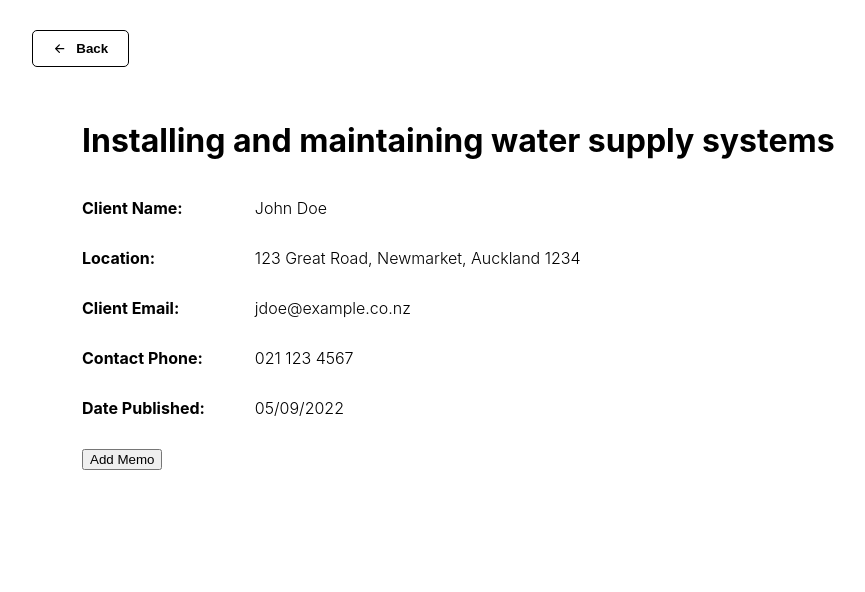
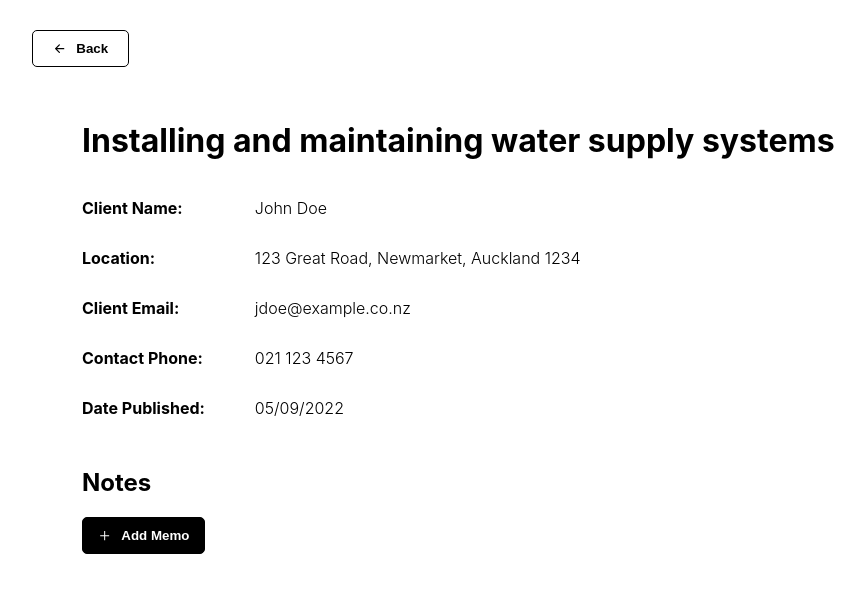
Before and after one commit to danielkim2711/react-tradie-jobs, a React (Create React App) app: page /1 in a window 1280 px wide. Shown: the top 592 px of the page, without its empty margins (18-883 px from the left). Built offline with nearby package versions, Linux system fonts and the light colour scheme.

Commit message:
Create note component

```diff
--- a/src/components/card-list/card-list.styles.css
+++ b/src/components/card-list/card-list.styles.css
@@ -3,6 +3,7 @@
   flex-direction: column;
   justify-content: center;
   align-items: center;
+  margin: 20px;
 }
 
 .card-list-length {
--- /dev/null
+++ b/src/components/note/note.component.jsx
@@ -0,0 +1,17 @@
+import { AiOutlinePlus } from 'react-icons/ai';
+
+import './note.styles.css';
+
+const Note = () => {
+  return (
+    <>
+      <h2>Notes</h2>
+      <button className='note-btn'>
+        <AiOutlinePlus style={{ marginRight: '10px' }} />
+        Add Memo
+      </button>
+    </>
+  );
+};
+
+export default Note;
--- /dev/null
+++ b/src/components/note/note.styles.css
@@ -0,0 +1,12 @@
+.note-btn {
+  display: flex;
+  justify-content: center;
+  align-items: center;
+  background-color: #000;
+  border-radius: 5px;
+  border: 1px solid #000;
+  color: #fff;
+  cursor: pointer;
+  font-weight: 700;
+  padding: 10px 15px;
+}
--- a/src/routes/job/job.component.jsx
+++ b/src/routes/job/job.component.jsx
@@ -2,7 +2,7 @@ import { Link, useParams } from 'react-router-dom';
 
 import jobs from '../../db';
 
-import Hero from '../../components/hero/hero.component';
+import Note from '../../components/note/note.component';
 
 import { IoArrowBack } from 'react-icons/io5';
 import './job.styles.css';
@@ -35,7 +35,8 @@ const Job = () => {
             <p>05/09/2022</p>
           </div>
         </div>
-        <button>Add Memo</button>
+
+        <Note />
       </div>
     </>
   );
```
